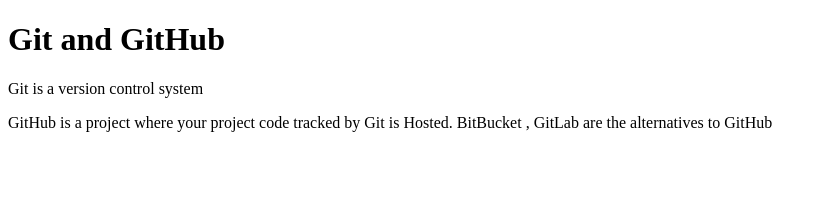
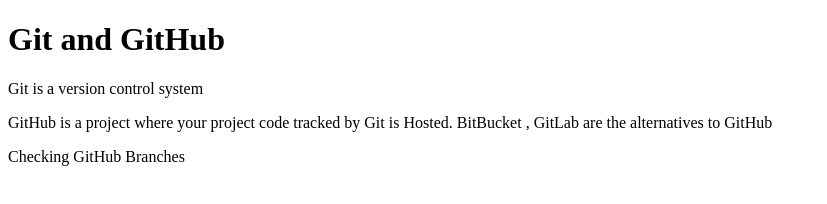
Before and after one commit to PiyushG25/Fynd-Git-Based-Project, a plain HTML site: page index.html in a window 1280 px wide. Shown: the whole page, without its empty margins (0-827 px from the left). Drawn offline with Linux system fonts and the light colour scheme.

Commit message:
Testng Branch

```diff
--- a/index.html
+++ b/index.html
@@ -11,5 +11,6 @@
     <p>Git is a version control system</p>
 
     <p>GitHub is a project where your project code tracked by Git is Hosted. BitBucket , GitLab are the alternatives to GitHub</p>
+    <p>Checking GitHub Branches </p>
 </body>
 </html>
```
